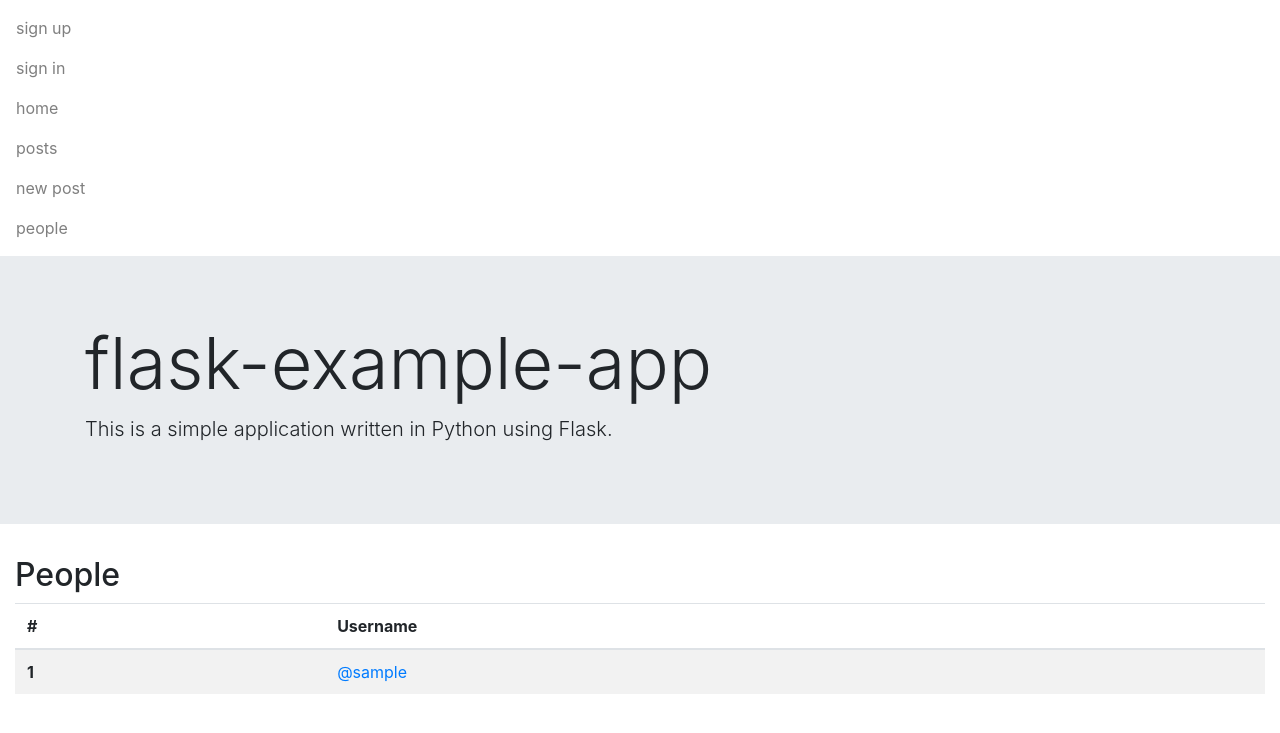
After one commit to petr-korobeinikov/flask-app-example, a Flask app: page /people in a window 1280 px wide. The commit adds this page. Shown: the top 733 px of the page. Run offline with Flask 2, Linux system fonts and the light colour scheme; tables that the repository leaves empty hold one stand-in row (values such as "Sample post"); parts of the project's set-up code (start-up, migrations or seed data) failed here and were passed over; some libraries are stand-ins or nearby versions.

Commit message:
Add `person_index` and `person_show` actions.

```diff
--- a/application/routes.py
+++ b/application/routes.py
@@ -88,6 +88,22 @@ def post_delete(post_id):
     return redirect(url_for('post_index'))
 
 
+@app.route('/people')
+def person_index():
+    people = db.session.query(Person).order_by(Person.id)
+    return templating.render_template('person_index.j2', people=people)
+
+
+@app.route('/people/<int:person_id>')
+def person_show(person_id):
+    person = Person.query.filter_by(id=person_id).first()
+
+    if person is None:
+        abort(404)
+
+    return templating.render_template('person_show.j2', person=person)
+
+
 @app.route('/signup', methods=['GET', 'POST'])
 def signup():
     form = SignUpForm()
--- a/application/templates/layout.j2
+++ b/application/templates/layout.j2
@@ -33,6 +33,9 @@
             <li class="nav-item">
                 <a class="nav-link" href="{{ url_for('post_new') }}">new post</a>
             </li>
+            <li class="nav-item">
+                <a class="nav-link" href="{{ url_for('person_index') }}">people</a>
+            </li>
         </ul>
     </nav>
 </div>
--- /dev/null
+++ b/application/templates/person_index.j2
@@ -0,0 +1,23 @@
+{% extends 'layout.j2' %}
+
+{% block body %}
+    <h2>People</h2>
+    <table class="table table-striped">
+        <thead>
+        <tr>
+            <th>#</th>
+            <th>Username</th>
+        </tr>
+        </thead>
+        <tbody>
+        {% for person in people %}
+            <tr>
+                <th scope="row">{{ person.id }}</th>
+                <td>
+                    <a href="{{ url_for('person_show', person_id=person.id) }}">@{{ person.username }}</a>
+                </td>
+            </tr>
+        {% endfor %}
+        </tbody>
+    </table>
+{% endblock %}
```
Also changed, not shown: application/templates/person_show.j2 (added, +7 -0 lines).
